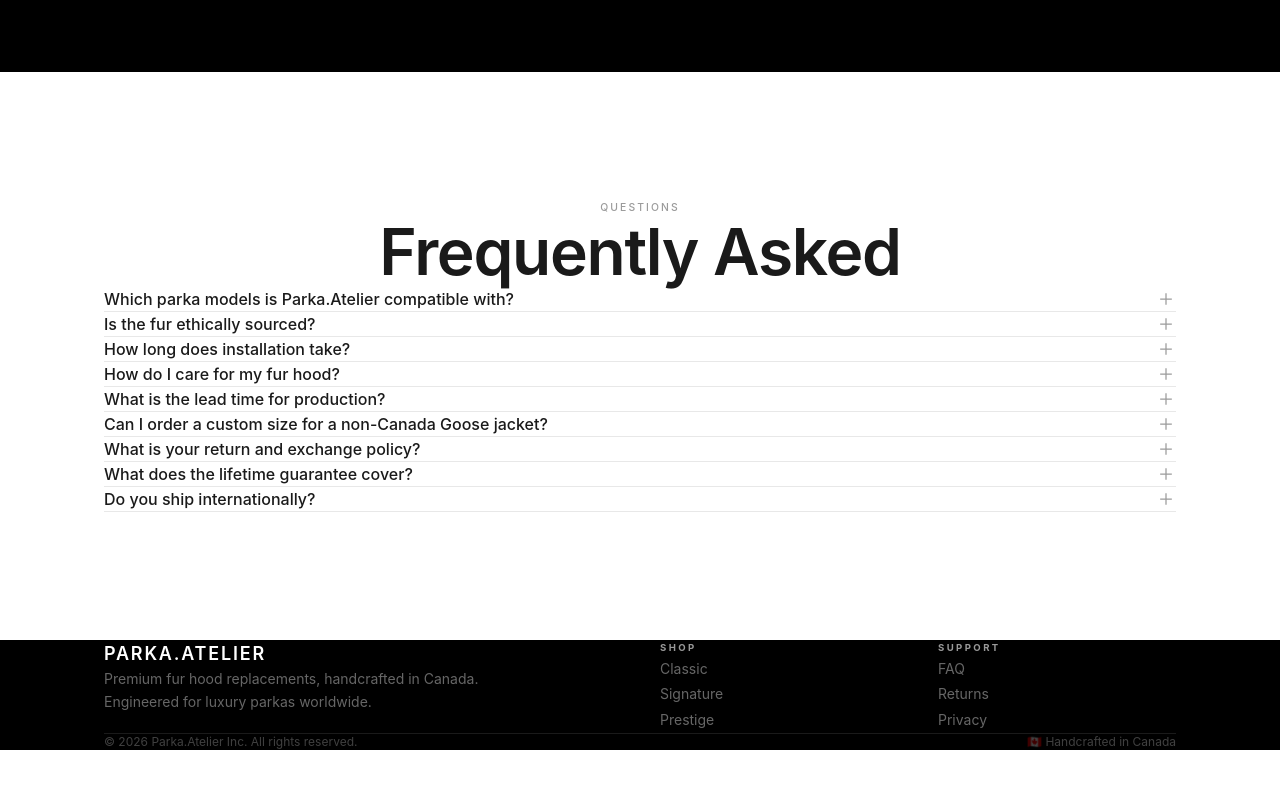
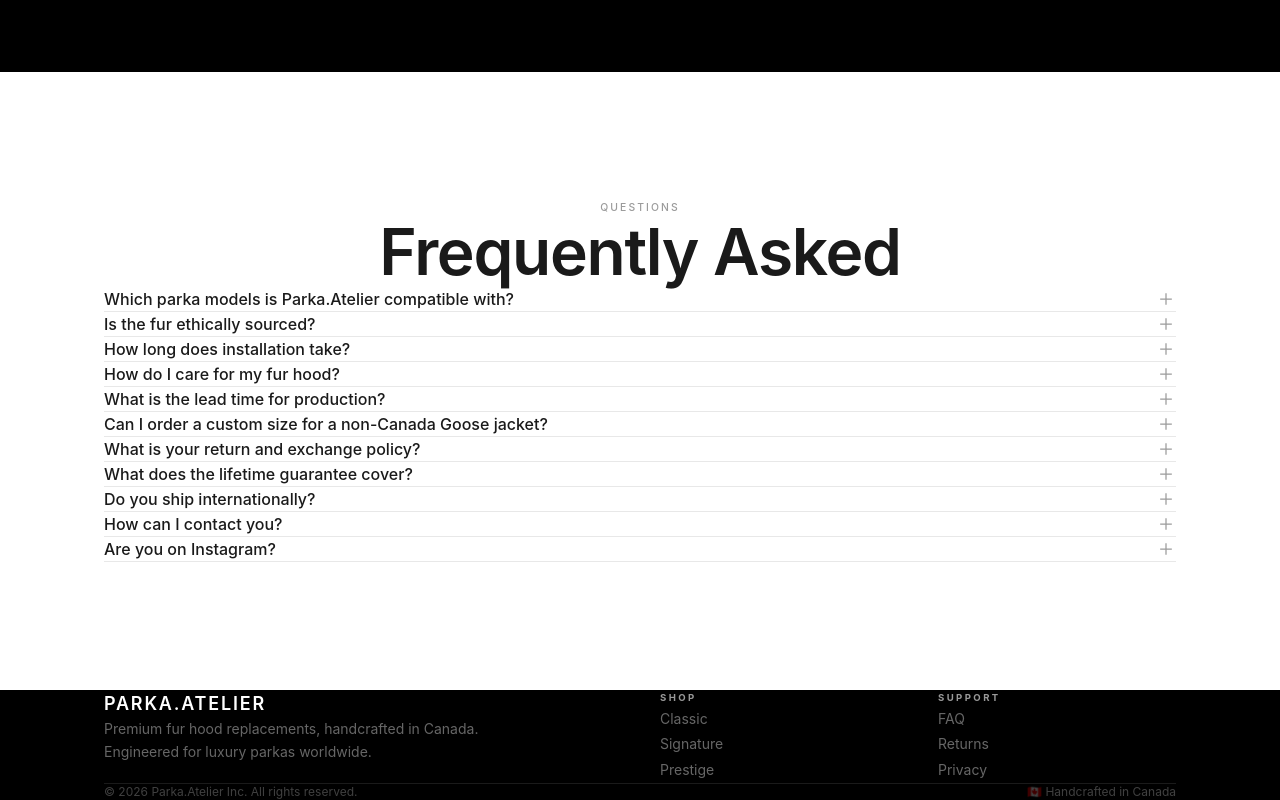
Before and after one commit to caffeineGMT/Parka.Atelier, a Next.js app: page / in a window 1280 px wide. Shown: the part 4155-4955 px from the top of the page. Before the commit the page ends 4905 px from the top, so only its background shows below. Built offline with nearby package versions, Linux system fonts and the light colour scheme.

Commit message:
content: add Contact Us and Instagram FAQs

```diff
--- a/src/components/FAQ.tsx
+++ b/src/components/FAQ.tsx
@@ -38,6 +38,14 @@ const FAQS = [
   {
     q: "Do you ship internationally?",
     a: "Yes, we ship worldwide. Classic tier ships via standard tracked courier (7\u201314 business days). Signature and Prestige tiers ship via express courier (3\u20135 business days). Prestige includes white-glove delivery with signature required. Import duties and taxes are the responsibility of the recipient.",
+  },
+  {
+    q: "How can I contact you?",
+    a: "You can reach us at hello@parka-atelier.com. We typically respond within 24 hours on business days. You can also DM us on Instagram @parka.atelier for quick questions.",
+  },
+  {
+    q: "Are you on Instagram?",
+    a: "Yes! Follow us @parka.atelier on Instagram for styling inspiration, behind-the-scenes looks at our workshop, customer photos, and new collection announcements.",
   },
 ];
 
```
